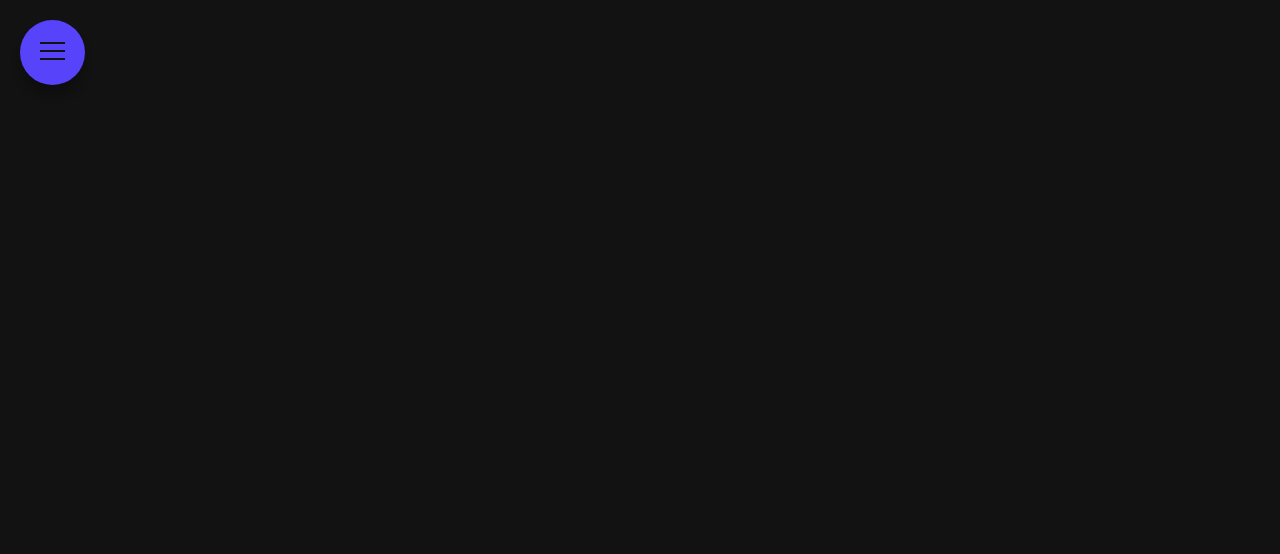
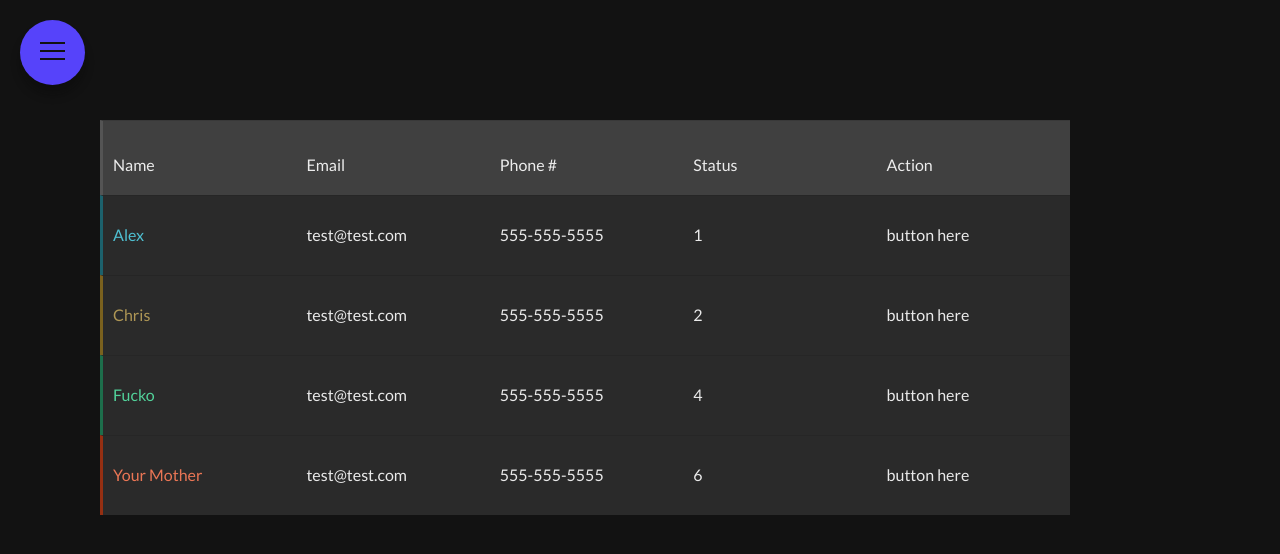
Before and after one commit to A-Lusha/testingField, a Vue app: page /list in a window 1280 px wide. Shown: the top 554 px of the page. Built offline with nearby package versions, Linux system fonts and the light colour scheme.

Commit message:
new list view

```diff
--- a/src/App.vue
+++ b/src/App.vue
@@ -1,5 +1,5 @@
 <template>
-<AppNav />
+  <AppNav v-if="auth" />
   <div class="container">
     <RouterView />
   </div>
@@ -10,6 +10,11 @@ import AppNav from '@/components/Nav.vue';
 
 export default {
   name: 'Home',
+  data() {
+    return {
+      auth: true,
+    };
+  },
   components: {
     AppNav,
   },
@@ -18,7 +23,7 @@ export default {
 
 <style lang="scss">
 .container {
-  margin: 12rem 2rem 2rem 2rem;
+  margin: 12rem 10rem 2rem 10rem;
   max-width: 970px;
 }
 </style>
--- a/src/assets/scss/abstracts/_variables.scss
+++ b/src/assets/scss/abstracts/_variables.scss
@@ -26,3 +26,11 @@ $grid-width: 114rem;
 $gutter-vertical: 8rem;
 $gutter-vertical-small: 6rem;
 $gutter-horizontal: 6rem;
+
+$blue:rgba(79,192,210,1);
+$green:rgba(82,210,154,1);
+$yellow:rgba(231,196,104,0.7);
+$orange:rgba(235,118,85,1);
+$dark-bg:rgba(0,0,0,0.9);
+$light-bg:rgba(255,255,255,0.1);
+$text:rgba(255,255,255,0.9);
--- a/src/components/Nav.vue
+++ b/src/components/Nav.vue
@@ -44,8 +44,8 @@ export default {
           to: '/form',
         },
         {
-          name: 'Projects',
-          to: '/projects',
+          name: 'List',
+          to: '/list',
         },
         {
           name: 'Contact',
@@ -113,6 +113,7 @@ export default {
       background-color: inherit;
       box-shadow: none;
       overflow-y: hidden;
+      pointer-events: none;
       width: 0;
       opacity: 0;
     }
--- a/src/components/SlideForm.vue
+++ b/src/components/SlideForm.vue
@@ -1,45 +1,27 @@
 <template>
 <div class="slideform">
   <div class="slideform__part">
-    <input type="text" class="slideform__field" name="First Name" placeholder="First Name" id="" />
-      <button
-      class="slideform__btn slideform__btn--primary"
-      @mouseup.prevent="moveToPrevious">
-        Previous
-      </button>
-      <div class="spacer"></div>
-      <button href="#"
-      class="slideform__btn slideform__btn--secondary"
-      @mouseup.prevent="moveToNext">
-        Next
-      </button>
+    <input type="text" class="slideform__field" id="" v-model="formData.first_name" />
   </div>
   <div class="slideform__part slideform__part--right">
-    <input type="text" class="slideform__field" name="Last Name" placeholder="Last Name" id="" />
-      <button href="#"
-      class="slideform__btn slideform__btn--primary"
-      @mouseup.prevent="moveToPrevious">
-        Previous
-      </button>
-      <button href="#"
-      class="slideform__btn slideform__btn--secondary"
-      @mouseup.prevent="moveToNext">
-        Next
-      </button>
+    <input type="text" class="slideform__field" id="" v-model="formData.last_name" />
+
   </div>
   <div class="slideform__part slideform__part--right">
-    <input type="email" class="slideform__field" name="Email" placeholder="Email" id="" />
-      <button href="#"
-      class="slideform__btn slideform__btn--primary"
-      @mouseup.prevent="moveToPrevious">
-        Previous
-      </button>
-      <button href="#"
-      class="slideform__btn slideform__btn--secondary"
-      @mouseup.prevent="moveToNext">
-        Next
-      </button>
+    <input type="email" class="slideform__field" id="" v-model="formData.email"/>
   </div>
+  <button href="#"
+    class="slideform__btn slideform__btn--primary"
+    @mouseup.prevent="moveToPrevious"
+  >
+    Previous
+  </button>
+  <button href="#"
+    class="slideform__btn slideform__btn--secondary"
+    @mouseup.prevent="moveToNext"
+  >
+    Next
+  </button>
 </div>
 </template>
 
@@ -49,6 +31,11 @@ export default {
   data() {
     return {
       currentSlide: 0,
+      formData: {
+        first_name: 'First Name',
+        last_name: 'Last Name',
+        email: 'Email',
+      },
     };
   },
   computed: {
@@ -79,8 +66,6 @@ export default {
   height: 50vh;
   min-height: 350px;
   background-color: $color-grey-dark-2;
-  display: flex;
-  justify-content: space-between;
 
   &__part {
     position: absolute;
@@ -111,6 +96,9 @@ export default {
 
   &__btn {
     display: inline-block;
+    position: absolute;
+    bottom: 3rem;
+    left: 50%;
     width: 10rem;
     padding: 1rem;
     text-align: center;
@@ -118,6 +106,7 @@ export default {
 
     &--primary{
       background-color: $color-primary;
+      transform: translate(-100%);
     }
     &--secondary{
       background-color: $color-secondary-dark;
@@ -125,8 +114,4 @@ export default {
   }
 }
 
-.spacer {
-  display: inline-block;
-  margin: 0 auto;
-}
 </style>
--- a/src/router/index.js
+++ b/src/router/index.js
@@ -13,12 +13,17 @@ const routes = [
     // route level code-splitting
     // this generates a separate chunk (about.[hash].js) for this route
     // which is lazy-loaded when the route is visited.
-    component: () => import(/* webpackChunkName: "about" */ '@/views/Form.vue'),
+    component: () => import(/* webpackChunkName: "form" */ '@/views/Form.vue'),
+  },
+  {
+    path: '/list',
+    name: 'List',
+    component: () => import(/* webpackChunkName: "list" */ '@/views/List.vue'),
   },
 ];
 
 const router = createRouter({
-  history: createWebHistory(process.env.BASE_URL),
+  history: createWebHistory(process.env.BASE_URL), // change this to "/" later when django
   routes,
 });
 
--- a/src/views/Form.vue
+++ b/src/views/Form.vue
@@ -23,8 +23,9 @@ export default {
     text-align: center;
   }
   span {
+    padding: .5rem 2rem;
     border: solid 2px $color-primary;
-    padding: .5rem 2rem;
+    border-radius: 25%;
     background-color: $color-grey-dark-1;
   }
 </style>
--- /dev/null
+++ b/src/views/List.vue
@@ -0,0 +1,200 @@
+/* eslint-disable max-len */
+<template>
+<section class="wrapper">
+  <main class="row title">
+    <ul>
+      <li>Name</li>
+      <li>Email</li>
+      <li><span class="title-hide">Phone</span> #</li>
+      <li @click="sortSales">Status</li>
+      <li>Action</li>
+    </ul>
+  </main>
+  <article  v-for="(sale,i) in sales" :key="i" class="row" :class="sale.type">
+    <ul>
+      <li><router-link :to="sale.url">{{ sale.name }}</router-link></li>
+      <li>{{ sale.email }}</li>
+      <li>{{ sale.phone }}</li>
+      <li>{{ sale.status }}</li>
+      <li>button here</li>
+    </ul>
+    <ul class="more-content">
+      <li>{{ sale.notes }}</li>
+    </ul>
+  </article>
+</section>
+</template>
+
+<script>
+export default {
+  name: 'List',
+  data() {
+    return {
+      sales: [
+        {
+          name: 'Alex',
+          phone: '555-555-5555',
+          email: 'test@test.com',
+          type: 'nfl',
+          status: 1,
+          notes: 'This guy is a prick',
+          url: '/form',
+        },
+        {
+          name: 'Chris',
+          phone: '555-555-5555',
+          email: 'test@test.com',
+          type: 'nhl',
+          status: 2,
+          notes: 'This guy is, in fact, also a prick',
+          url: 'http://test.com/',
+        },
+        {
+          name: 'Fucko',
+          phone: '555-555-5555',
+          email: 'test@test.com',
+          type: 'mlb',
+          status: 4,
+          notes: 'An actually nice guy',
+          url: 'http://test.com/',
+        },
+        {
+          name: 'Your Mother',
+          phone: '555-555-5555',
+          email: 'test@test.com',
+          type: 'pga',
+          status: 6,
+          notes: 'I fucked this lady',
+          url: 'http://test.com/',
+        },
+      ],
+    };
+  },
+  methods: {
+    sortSales() {
+      this.sales.sort((a, b) => a.status + b.status);
+      console.log(this.sales);
+    },
+  },
+};
+
+</script>
+
+<style lang="scss" scoped>
+/* colors */
+.nfl {border-left:3px solid darken($blue, 30%);}
+.nfl:hover {border-left:3px solid $blue;}
+.mlb {border-left:3px solid darken($green, 30%);}
+.mlb:hover {border-left:3px solid $green;}
+.nhl {border-left:3px solid darken($yellow, 30%)}
+.nhl:hover {border-left:3px solid $yellow;}
+.pga {border-left:3px solid darken($orange, 30%);}
+.pga:hover {border-left:3px solid $orange;}
+
+/* links */
+.nfl a, .mlb a, .nhl a, .pga a {text-decoration:none;transition: color 0.2s ease-out;}
+.nfl a {color:$blue;}
+.nfl a:hover {color:darken($blue, 20%);}
+.mlb a {color:$green;}
+.mlb a:hover {color:darken($green, 20%);}
+.nhl a {color:$yellow;}
+.nhl a:hover {color:darken($yellow, 20%);}
+.pga a {color:$orange;}
+.pga a:hover {color:darken($orange, 20%);}
+
+/* wrapper */
+.wrapper {
+  width:100%;
+  max-width:1000px;
+  margin:20px auto 100px auto;
+  padding:0;
+  background:$light-bg;
+  color:$text;
+  overflow:hidden;
+  position:relative;
+}
+
+/* lists */
+.row ul {
+  margin:0;
+  padding:0;
+}
+.row ul li  {
+  margin:0;
+  font-size:$default-font-size;
+  font-weight:normal;
+  list-style:none;
+  display:inline-block;
+  width:20%;
+  box-sizing:border-box;
+  @media only screen and (max-width:767px) and (min-width:480px) {
+    font-size:13px;
+  }
+  @media only screen and (max-width:479px) {
+    font-size:13px;
+  }
+}
+
+.title ul li {
+  padding:15px 13px;
+}
+.row ul li {
+  padding:5px 10px;
+}
+
+/* rows */
+.row {
+  padding:20px 0;
+  height:8rem;
+  font-size:0;
+  position:relative;
+  overflow:hidden;
+  transition:all 0.2s ease-out;
+  border-top:1px solid darken($light-bg, 100%);
+}
+.row:hover {
+  background-color:lighten($dark-bg, 10%);
+  height:12rem;
+  @media only screen and (max-width : 767px) {
+    height:85px;
+  }
+  @media only screen and (max-width : 359px) {
+    height:105px;
+  }
+}
+.title {
+  padding:25px 0 5px 0;
+  height:7.5rem;
+  font-size:0;
+  background-color:$light-bg;
+  border-left:3px solid lighten($light-bg, 100%);
+}
+.title:hover {
+  height:7.5rem;
+  background-color:$light-bg;
+  border-left:3px solid lighten($light-bg, 100%);
+}
+
+.title-hide {
+  @media only screen and (max-width:767px) {
+    display:none;
+  }
+}
+
+/* more content */
+ul.more-content li {
+  position:relative;
+  top:22px;
+  font-size:13px;
+  margin:0;
+  padding:10px 13px;
+  display:block;
+  height:50px;
+  width:100%;
+  color:darken($text,50%);
+  @media only screen and (max-width:767px) {
+    font-size:11px;
+  }
+}
+
+</style>
--- a/vue.config.js
+++ b/vue.config.js
@@ -1,4 +1,20 @@
 module.exports = {
+  // publicPath: process.env.NODE_ENV === 'production' ? '/static/dist/' : 'http://127.0.0.1:8080',
+  outputDir: '../static/dist',
+  indexPath: '../../templates/index.html',
+  pages: {
+    index: {
+      entry: 'src/main.js',
+      title: 'QuestionTime',
+    },
+  },
+  chainWebpack: (config) => {
+    config.devServer
+      .public('http://127.0.0.1:8080')
+      .hotOnly(true)
+      .headers({ 'Access-Control-Allow-Origin': '*' })
+      .writeToDisk((filePath) => filePath.endsWith('index.html'));
+  },
   css: {
     loaderOptions: {
       scss: {
```
Also changed, not shown: 1 other file (tests, documents, lock files or other folders).
